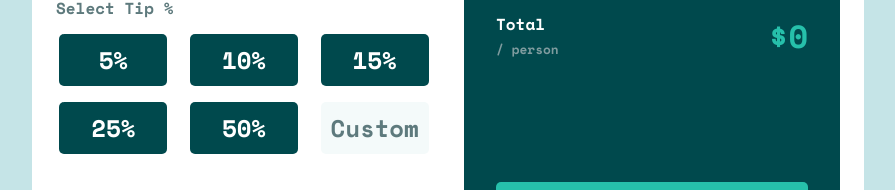
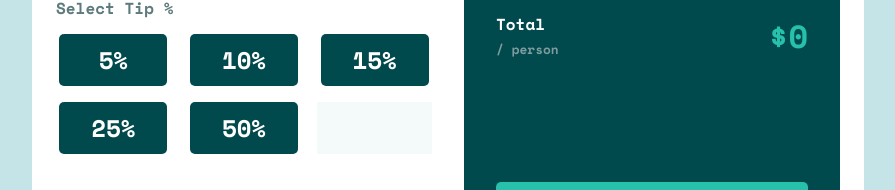
Before and after one commit to branalex94/tip-calculator, a React (Vite) app: page / in a window 1280 px wide. Both pictures are taken after a click on the button "Custom". Shown: the part 379-569 px from the top of the page, without its empty margins (192-1087 px from the left). Built offline with nearby package versions, Linux system fonts and the light colour scheme.

Commit message:
Added tip selection funcionality, there is room for improvement

```diff
--- a/src/components/CalculatorCard/index.jsx
+++ b/src/components/CalculatorCard/index.jsx
@@ -17,7 +17,7 @@ export default function CalculatorCard() {
     <main className="main__card">
       <div className="main__left-container--desktop">
         <Input name="Bill" type="number" icon="dollar" setFunc={setBill} />
-        <SelectTip />
+        <SelectTip tipAmount={tip} setTip={setTip} />
         <Input
           name="Number of People"
           type="number"
--- a/src/components/CustomTip/customTip.css
+++ b/src/components/CustomTip/customTip.css
@@ -1,4 +1,37 @@
+.custom-tip-container {
+  position: relative;
+}
+
+.custom-tip--active {
+  position: absolute;
+  top: 0;
+  left: 0;
+  height: 100%;
+  width: 100%;
+  color: var(--Very-dark-cyan);
+  font-size: 1.5rem;
+  text-align: right;
+  padding: 0.4rem 1rem;
+  border: none;
+  background-color: var(--Very-light-grayish-cyan);
+}
+
+.custom-tip--active:focus {
+  outline: 2px solid var(--Strong-cyan);
+  border-radius: 5px;
+}
+
 button.section__custom-tip {
   background-color: var(--Very-light-grayish-cyan);
   color: var(--Dark-grayish-cyan);
+  height: 100%;
+  width: 100%;
+  border: none;
+  border-radius: 5px;
+  font-size: 1.5rem;
+  padding: 0.5rem;
 }
+
+.section__custom-tip:hover {
+  cursor: pointer;
+}
--- a/src/components/CustomTip/index.jsx
+++ b/src/components/CustomTip/index.jsx
@@ -1,5 +1,32 @@
 import "./customTip.css";
+import { useRef, useState } from "react";
 
-export default function CustomTip() {
-  return <button className="section__custom-tip">Custom</button>;
+export default function CustomTip({ setTip }) {
+  const [customActive, setCustomActive] = useState(false);
+  const customTipRef = useRef();
+  const handleClick = () => {
+    setTip(0);
+    setCustomActive(true);
+  };
+
+  const handleChange = () => {
+    const customTip = Number(customTipRef.current.value);
+    setTip(customTip);
+  };
+
+  return (
+    <div className="custom-tip-container">
+      <button className="section__custom-tip" onClick={handleClick}>
+        Custom
+      </button>
+      {customActive && (
+        <input
+          type="number"
+          className="custom-tip--active"
+          ref={customTipRef}
+          onChange={handleChange}
+        />
+      )}
+    </div>
+  );
 }
--- a/src/components/SelectTip/index.jsx
+++ b/src/components/SelectTip/index.jsx
@@ -4,15 +4,15 @@ import CustomTip from "../CustomTip";
 
 const TIPS = [5, 10, 15, 25, 50];
 
-export default function SelectTip() {
+export default function SelectTip({ tipAmount, setTip }) {
   return (
     <section className="section__select-tip">
       <h2 className="section__title">Select Tip %</h2>
       <div className="section__tips">
         {TIPS.map((tip, i) => (
-          <SingleTip tip={tip} key={i} />
+          <SingleTip tip={tip} key={i} setTip={setTip} tipAmount={tipAmount} />
         ))}
-        <CustomTip />
+        <CustomTip setTip={setTip} />
       </div>
     </section>
   );
--- a/src/components/SingleTip/index.jsx
+++ b/src/components/SingleTip/index.jsx
@@ -1,5 +1,22 @@
 import "./singleTip.css";
+import { useEffect, useState } from "react";
 
-export default function SingleTip({ tip }) {
-  return <button className="section__tip">{tip}%</button>;
+export default function SingleTip({ tipAmount, tip, setTip }) {
+  const [active, setActive] = useState(false);
+  const handleClick = () => {
+    setTip(tip);
+  };
+
+  useEffect(() => {
+    if (tip === tipAmount) setActive(true);
+    else setActive(false);
+  });
+  return (
+    <button
+      className={`section__tip ${active ? "tip--active" : ""}`}
+      onClick={handleClick}
+    >
+      {tip}%
+    </button>
+  );
 }
--- a/src/components/SingleTip/singleTip.css
+++ b/src/components/SingleTip/singleTip.css
@@ -0,0 +1,9 @@
+.section__tip:hover {
+  background-color: var(--Light-grayish-cyan);
+  color: var(--Very-dark-cyan);
+}
+
+.tip--active {
+  background-color: var(--Strong-cyan);
+  color: var(--Very-dark-cyan);
+}
```
